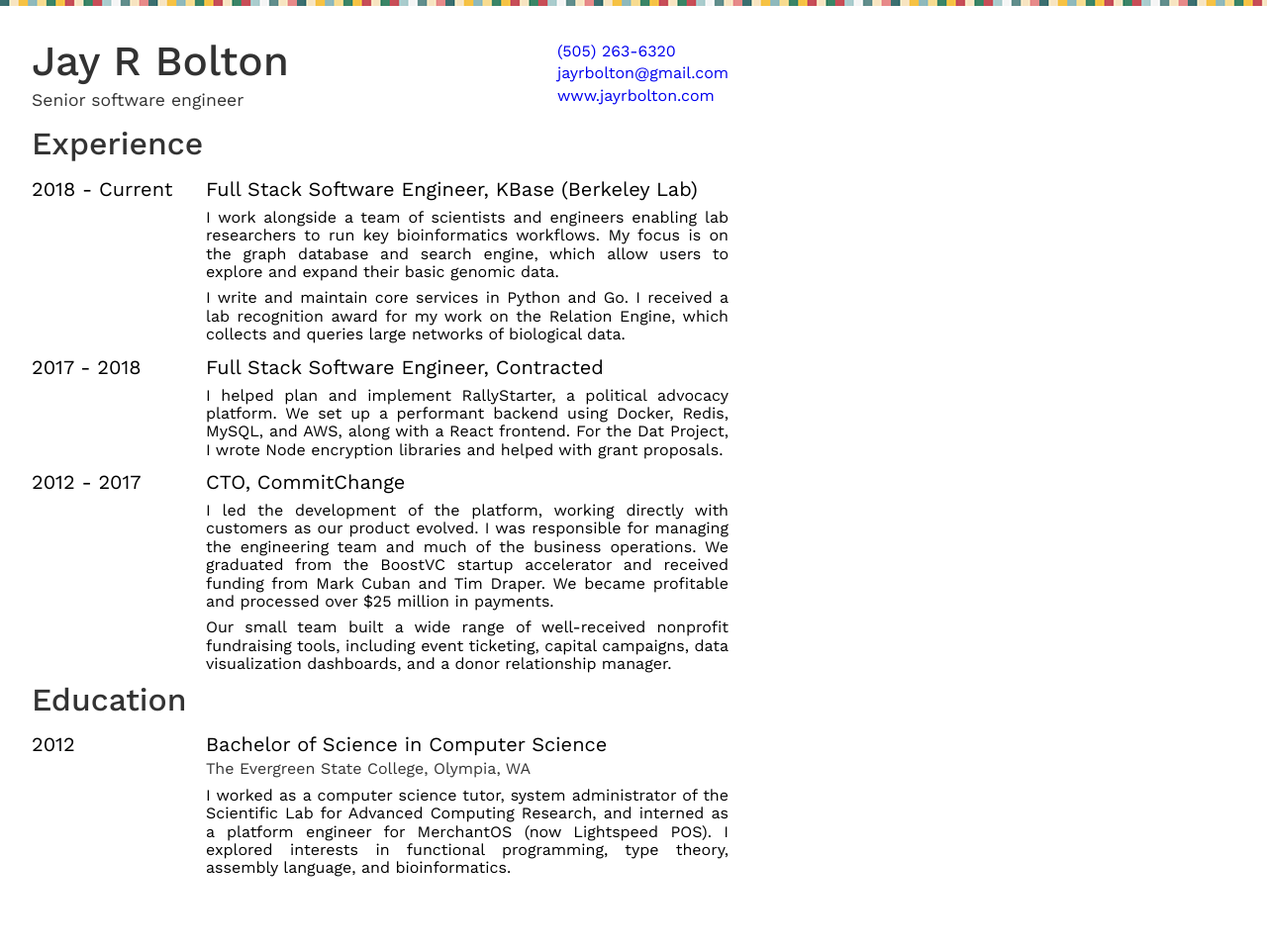
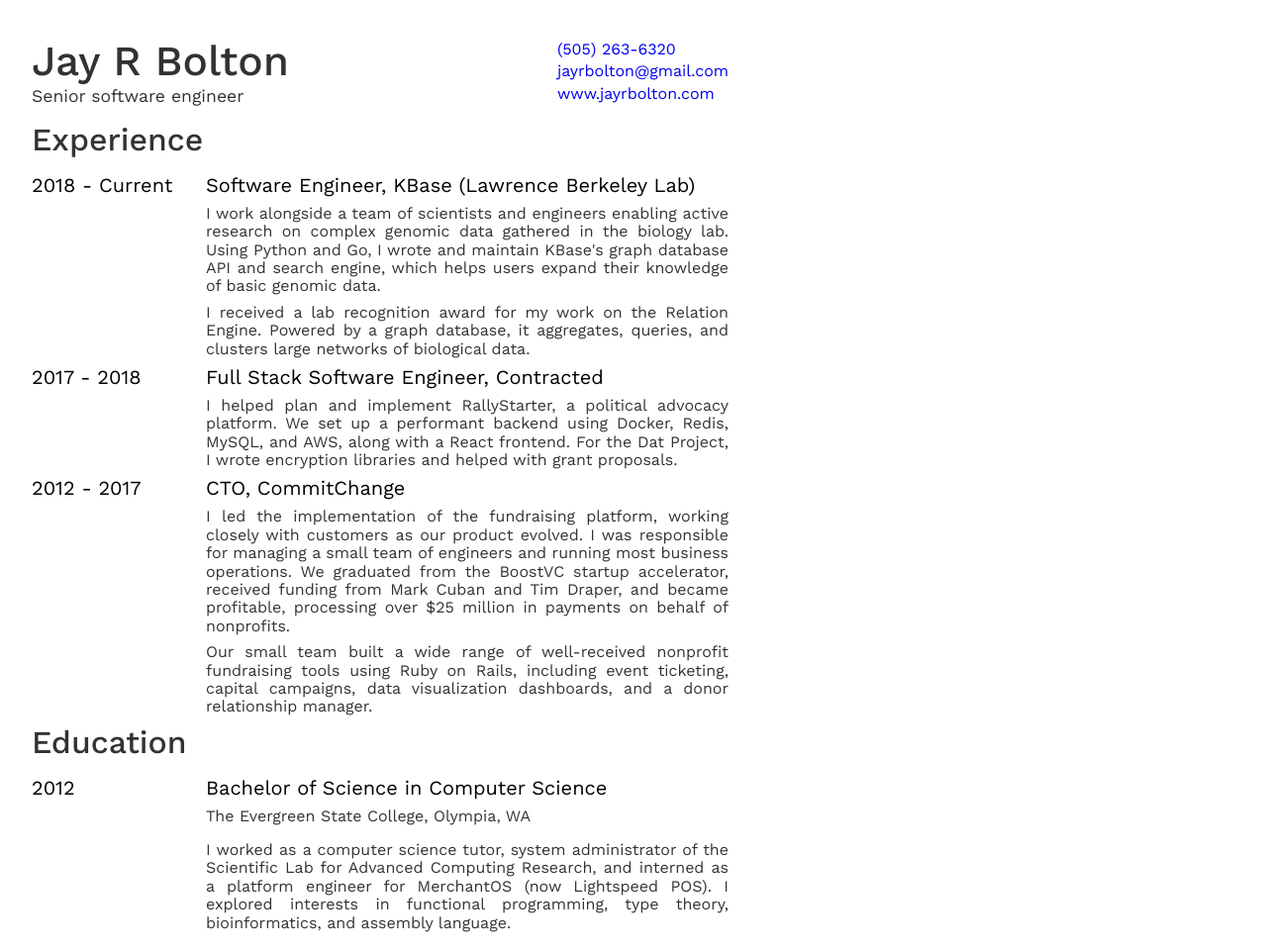
Before and after one commit to jayrbolton/jayrbolton-resume-cv, a website: page index.html in a window 1280 px wide. Shown: the whole page at 99% size. Before the commit the page ends 927 px from the top, so only its background shows below. Drawn offline with nearby package versions, Linux system fonts and the light colour scheme.

Commit message:
Spruce up some more

```diff
--- a/index.html
+++ b/index.html
@@ -63,14 +63,13 @@
   </head>
 
   <body class="serif tl">
-    <div class='stripe'></div>
     <main class='mw7 pa4'>
       <header class='flex justify-between items-center pb3'>
         <div>
           <h1 class='name mv0 mt0 w-100 o-80'>Jay R Bolton</h1>
-          <div class='black-80 f4-5 mt1'>Senior software engineer</div>
+          <div class='black-80 f4-5'>Senior software engineer</div>
         </div>
-        <section class='contact black-70'>
+        <section class='contact black-80'>
           <div class='contact-phone mb1'><a href='tel:15052636320'>(505) 263-6320</a></div>
           <div class='contact-email mb1'><a href='mailto:jayrbolton@gmail.com'>jayrbolton@gmail.com</a></div>
           <div class='contact-website'><a href='https://www.jayrbolton.com' target='_blank'>www.jayrbolton.com</a></div>
@@ -84,43 +83,38 @@
           <div class='w-25 f4'>2018 - Current</div>
           <div class='w-75'>
             <div class='flex items-center f4'>
-              <span class=''>Full Stack Software Engineer, KBase (Berkeley Lab)</span>
+              <span class=''>Software Engineer, KBase (Lawrence Berkeley Lab)</span>
             </div>
-            <p class='tj mv2'>
-              I work alongside a team of scientists and engineers enabling lab researchers to run key bioinformatics workflows. My focus is on the graph database and search engine, which allow users to explore and expand their basic genomic data.
+            <p class='tj black-80 mv2'>
+              I work alongside a team of scientists and engineers enabling active research on complex genomic data gathered in the biology lab. Using Python and Go, I wrote and maintain KBase&#x27;s graph database API and search engine, which helps users expand their knowledge of basic genomic data.
             </p>
-            <p class='tj mv2'>
-              I write and maintain core services in Python and Go. I received a lab recognition award for my work on the Relation Engine, which collects and queries large networks of biological data.
+            <p class='tj black-80 mv2'>
+              I received a lab recognition award for my work on the Relation Engine. Powered by a graph database, it aggregates, queries, and clusters large networks of biological data.
             </p>
           </div>
         </div>
-        <div class='flex mt1'>
+        <div class='flex'>
           <div class='w-25 f4'>2017 - 2018</div>
           <div class='w-75'>
             <div class='flex items-center f4'>
               <span class=''>Full Stack Software Engineer, Contracted</span>
             </div>
-            <p class='tj mv2'>
-              I helped plan and implement RallyStarter, a political advocacy platform. We set up a performant backend using Docker, Redis, MySQL, and AWS, along with a React frontend. For the Dat Project, I wrote Node encryption libraries and helped with grant proposals.
+            <p class='tj black-80 mv2'>
+              I helped plan and implement RallyStarter, a political advocacy platform. We set up a performant backend using Docker, Redis, MySQL, and AWS, along with a React frontend. For the Dat Project, I wrote encryption libraries and helped with grant proposals.
             </p>
           </div>
         </div>
-        <div class='flex mt1'>
+        <div class='flex'>
           <div class='w-25 f4'>2012 - 2017</div>
           <div class='w-75'>
             <div class='flex items-center f4'>
               <span class=''>CTO, CommitChange</span>
             </div>
-            <p class='tj mv2'>
-              I led the development of the platform, working directly with
-              customers as our product evolved. I was responsible for managing
-              the engineering team and much of the business operations. We
-              graduated from the BoostVC startup accelerator and received
-              funding from Mark Cuban and Tim Draper. We became profitable and
-              processed over $25 million in payments.
+            <p class='tj black-80 mv2'>
+              I led the implementation of the fundraising platform, working closely with customers as our product evolved. I was responsible for managing a small team of engineers and running most business operations. We graduated from the BoostVC startup accelerator, received funding from Mark Cuban and Tim Draper, and became profitable, processing over $25 million in payments on behalf of nonprofits.
             </p>
-            <p class='tj mv2'>
-              Our small team built a wide range of well-received nonprofit fundraising tools, including event ticketing, capital campaigns, data visualization dashboards, and a donor relationship manager.
+            <p class='tj black-80 mv2'>
+              Our small team built a wide range of well-received nonprofit fundraising tools using Ruby on Rails, including event ticketing, capital campaigns, data visualization dashboards, and a donor relationship manager.
             </p>
           </div>
         </div>
@@ -134,11 +128,11 @@
             <div class='flex items-center f4'>
               <span class=''>Bachelor of Science in Computer Science</span>
             </div>
-            <p class='tj black-80 mt1 mb0'>
+            <p class='tj black-80 mt1 mb0 mv2'>
               The Evergreen State College, Olympia, WA
             </p>
-            <p class='tj mv2'>
-              I worked as a computer science tutor, system administrator of the Scientific Lab for Advanced Computing Research, and interned as a platform engineer for MerchantOS (now Lightspeed POS). I explored interests in functional programming, type theory, assembly language, and bioinformatics.
+            <p class='tj black-80'>
+              I worked as a computer science tutor, system administrator of the Scientific Lab for Advanced Computing Research, and interned as a platform engineer for MerchantOS (now Lightspeed POS). I explored interests in functional programming, type theory, bioinformatics, and assembly language.
             </p>
           </div>
         </div>
--- a/resume-template.hbs
+++ b/resume-template.hbs
@@ -1,7 +1,7 @@
 <html>
   <head>
     <title>{{name}} CV/Résumé</title>
-    <link href="https://fonts.googleapis.com/css?family=Public+Sans:400,400i,800,900&display=swap&subset=latin-ext" rel="stylesheet">
+    <link href="https://fonts.googleapis.com/css?family=Work+Sans:400,400i,500,800,900&display=swap&subset=latin-ext" rel="stylesheet">
     <link rel="stylesheet" href="https://unpkg.com/tachyons@4.10.0/css/tachyons.min.css"/>
     <style>
         html,
@@ -9,19 +9,21 @@
           min-height: 100%;
         }
         body, .serif {
-          font-family: 'Public Sans', sans-serif;
+          font-family: 'Work Sans', sans-serif;
           background: white;
         }
         main {
           background: white;
+          margin-top: 6px;
+        }
+        h1, h2, h3, h4, h5 {
+          font-weight: 500;
         }
         main > header h1 {
           font-size: 2.65rem;
-          font-weight: 800;
         }
         h2 {
           font-size: 1.5rem;
-          font-weight: 800;
         }
         ul {
           padding-left: 1.25rem;
@@ -48,6 +50,15 @@
         .f2-5 {
             font-size: 2rem;
         }
+        .stripe::after {
+            content: '';
+            position: absolute;
+            left: 0;
+            background: url("color-mosaic.png");
+            height: 6px;
+            width: 100%;
+            top: 0;
+        }
     </style>
   </head>
 
@@ -56,9 +67,9 @@
       <header class='flex justify-between items-center pb3'>
         <div>
           <h1 class='name mv0 mt0 w-100 o-80'>{{name}}</h1>
-          <div class='black-60 f4-5'>{{title}}</div>
+          <div class='black-80 f4-5'>{{title}}</div>
         </div>
-        <section class='contact black-70'>
+        <section class='contact black-80'>
           <div class='contact-phone mb1'><a href='tel:{{tel.machine}}'>{{tel.human}}</a></div>
           <div class='contact-email mb1'><a href='mailto:{{email}}'>{{email}}</a></div>
           <div class='contact-website'><a href='{{website.machine}}' target='_blank'>{{website.human}}</a></div>
@@ -66,17 +77,17 @@
       </header>
 
       <section class='experience'>
-        <h2 class='mb3 mt0 mb0 f2-5 black-60'>Experience</h2>
+        <h2 class='mb3 mt0 mb0 f2-5 black-80'>Experience</h2>
 
         {{#experience}}
         <div class='flex'>
-          <div class='w-25 f4 b'>{{date}}</div>
+          <div class='w-25 f4'>{{date}}</div>
           <div class='w-75'>
             <div class='flex items-center f4'>
-              <span class='b'>{{title}}</span>
+              <span class=''>{{title}}</span>
             </div>
             {{#desc}}
-            <p class='tj black-80'>
+            <p class='tj black-80 mv2'>
               {{.}}
             </p>
             {{/desc}}
@@ -86,15 +97,15 @@
       </section>
 
       <section class='education'>
-        <h2 class='mb3 mt0 mb0 f2-5 black-60'>Education</h2>
+        <h2 class='mb3 mt0 mb0 f2-5 black-80'>Education</h2>
         {{#education}}
         <div class='flex'>
-          <div class='w-25 f4 b'>{{date}}</div>
+          <div class='w-25 f4'>{{date}}</div>
           <div class='w-75'>
             <div class='flex items-center f4'>
-              <span class='b'>{{degree}}</span>
+              <span class=''>{{degree}}</span>
             </div>
-            <p class='tj black-80 mt1 mb0 b black-60'>
+            <p class='tj black-80 mt1 mb0 mv2'>
               {{school}}
             </p>
             {{#desc}}
```
Also changed, not shown: resume-data.yaml (+20 -7 lines), README.md.
